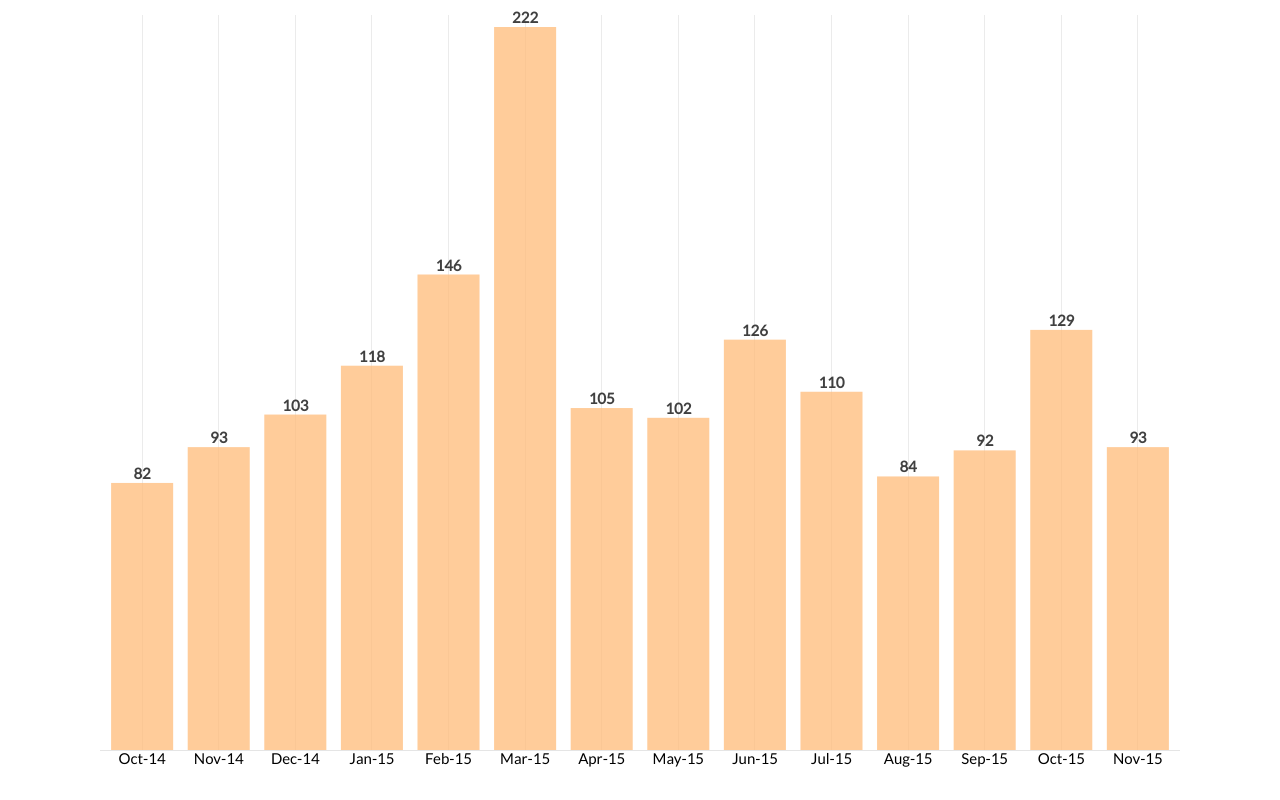
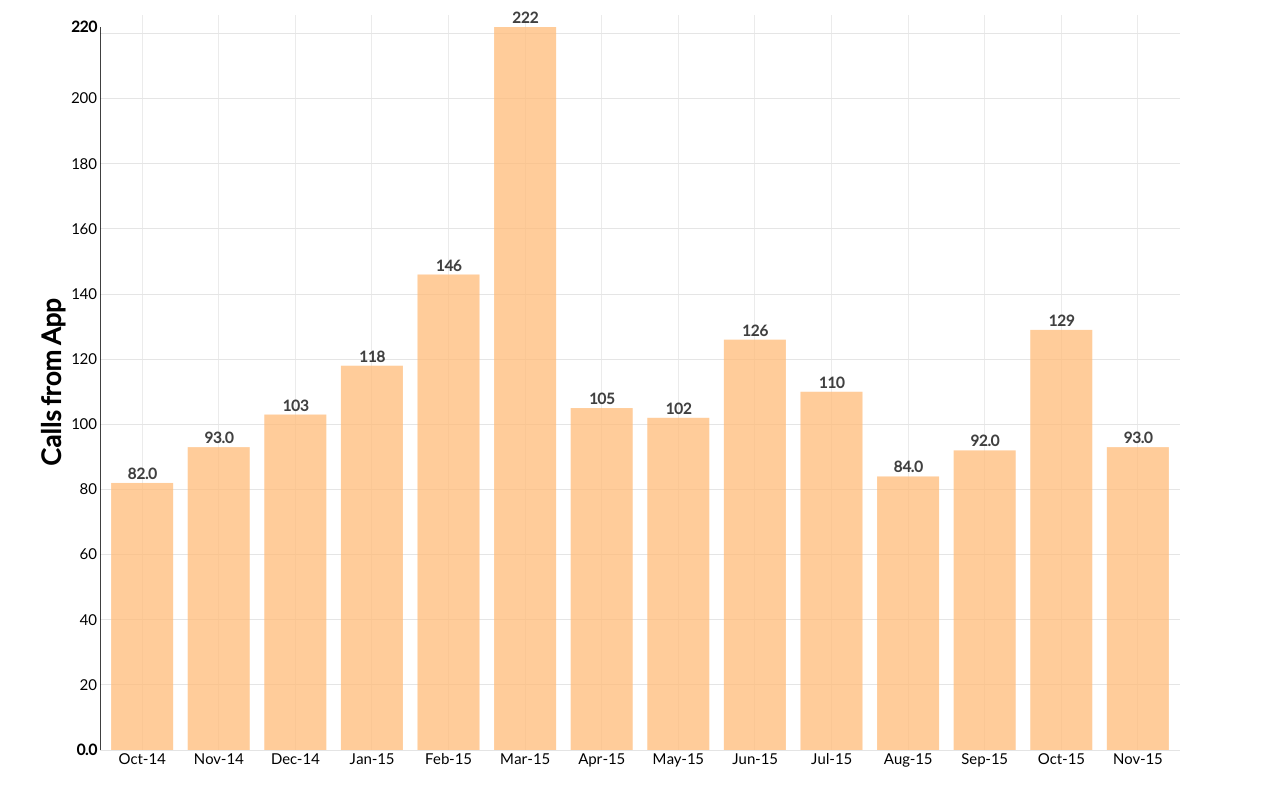
Before and after one commit to timothymartin76/SSBI, a website: page Oct_Nov/MOB_CALLSFROMAPP.html in a window 1280 px wide. Drawn offline with nearby package versions, Linux system fonts and the light colour scheme.

Commit message:
Update MOB_CALLSFROMAPP.html

```diff
--- a/Oct_Nov/MOB_CALLSFROMAPP.html
+++ b/Oct_Nov/MOB_CALLSFROMAPP.html
@@ -119,7 +119,6 @@
             .showValues(true)
             //.forceY([0,3500000])
             .duration(300)
-			.showYAxis(false)
 			//.showXAxis(false)
 
 
@@ -129,7 +128,7 @@
          .tickFormat(d3.format('.2s'))
          .ticks(8);
 
-    chart.valueFormat(d3.format(','));
+    chart.valueFormat(d3.format('.3s'));
 
      chart.margin({left: 100})
       chart.margin({right: 100})
```
